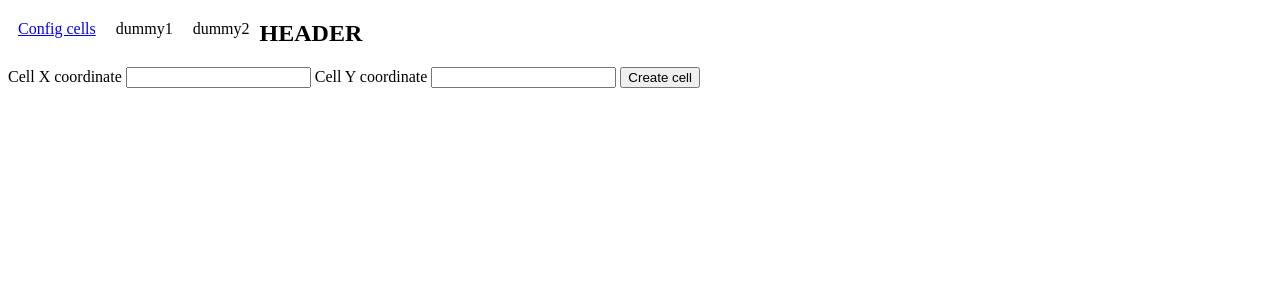
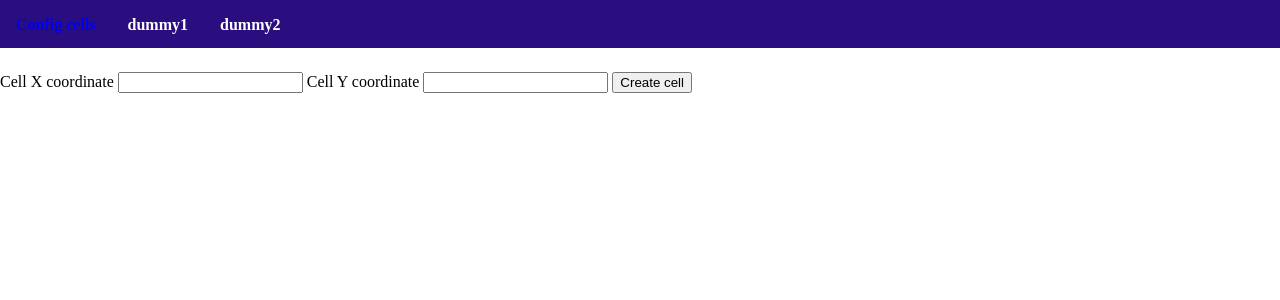
Before and after one commit to jesse-van-mourik/PythonPlayground, a Flask app: page /cellform in a window 1280 px wide. Shown: the top 300 px of the page. Run offline with Flask 2, Linux system fonts and the light colour scheme.

Commit message:
Styling of navbar

```diff
--- /dev/null
+++ b/petproject/static/navbar.css
@@ -0,0 +1,24 @@
+nav.navbar li{
+    display: block;
+    float: left;
+    color: white;
+    font-weight: bold;
+    padding: 1em;
+}
+
+nav.navbar ul{
+    background-color: #2a0e7f;
+    margin: 0 0 24px 0;
+    padding: 0;
+    width: 100%;
+    height: 3em;
+    text-align: center;
+}
+
+nav.navbar a{
+    text-decoration: none;
+ }
+
+nav.navbar a:visited{
+    color: white;
+}
--- a/petproject/static/style.css
+++ b/petproject/static/style.css
@@ -1,10 +1,3 @@
-ul.horizontal{
+body {
     margin: 0;
-    padding: 0;
 }
-
-ul.horizontal li{
-    display: block;
-    float: left;
-    padding: 0 10px;
-}
--- a/petproject/templates/base.html
+++ b/petproject/templates/base.html
@@ -3,11 +3,12 @@
 <title>{% block title %}{% endblock %} Python Playground</title>
 <link rel="stylesheet" href="{{ url_for('static', filename='style.css') }}">
 <link rel="stylesheet" href="{{ url_for('static', filename='board.css') }}">
-<nav>
-    <ul class="horizontal">
-    <li><a href="{{ url_for('main.display_cell_form') }}">Config cells</a></li>
-    <li>dummy1</li>
-    <li>dummy2</li>
+<link rel="stylesheet" href="{{ url_for('static', filename='navbar.css') }}">
+<nav class="navbar">
+    <ul>
+        <li><a href="{{ url_for('main.display_cell_form') }}">Config cells</a></li>
+        <li>dummy1</li>
+        <li>dummy2</li>
     </ul>
 </nav>
 
--- a/petproject/templates/cellform.html
+++ b/petproject/templates/cellform.html
@@ -1,7 +1,7 @@
 {% extends 'base.html' %}
 
 {% block content %}
-<h1>HEADER</h1>
+
 <form action="board" method="post">
     <label for="cellx">Cell X coordinate</label>
     <input type="number" id="cellx" name="cellx">
```
